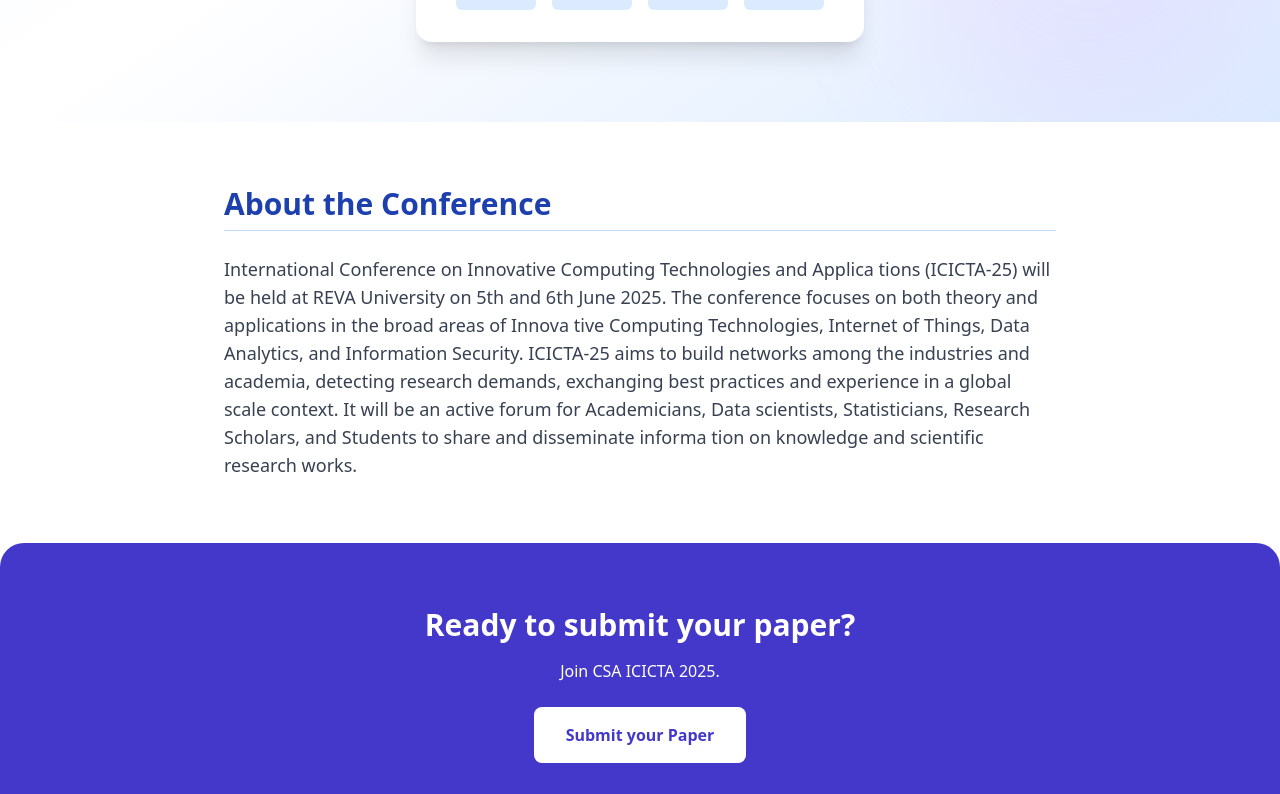
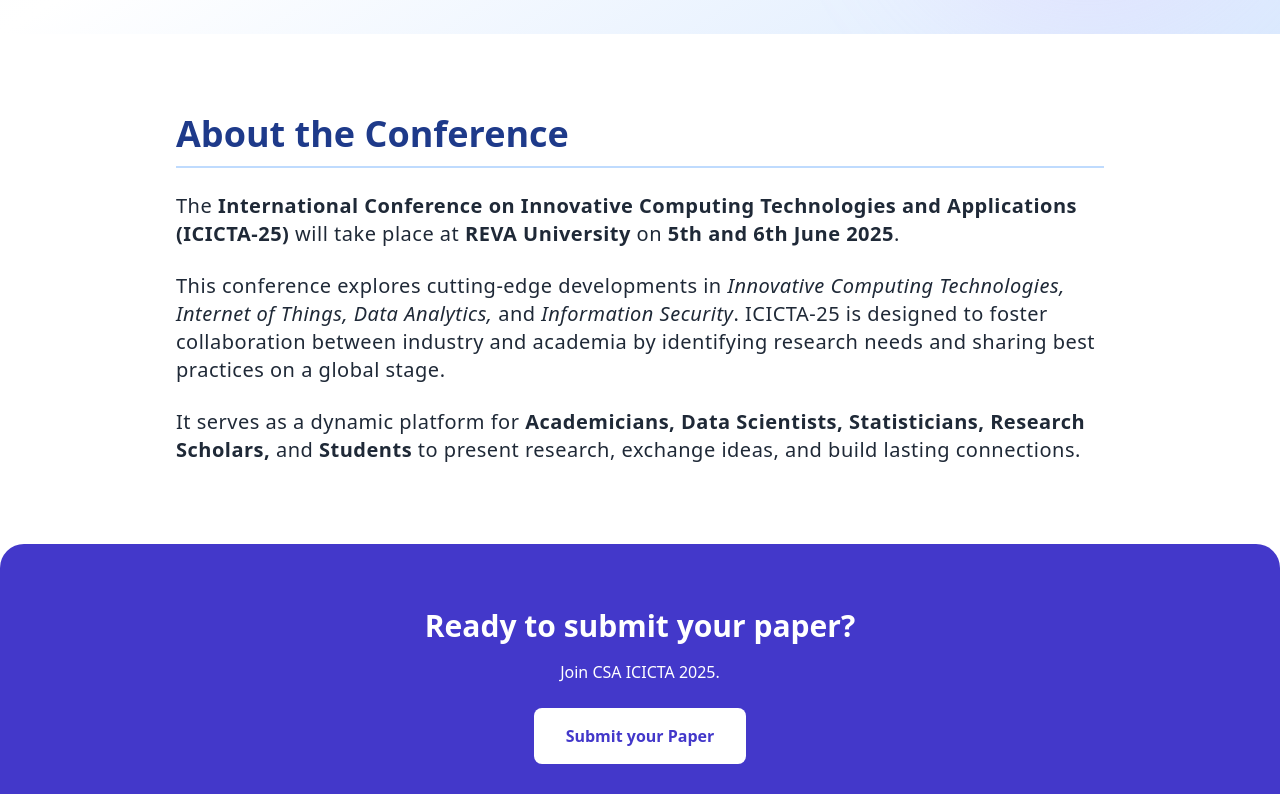
Before and after one commit to SatinderSinghSall/rava-csa-icicta--2025, a React (Vite) app: page / in a window 1280 px wide. Shown: the part 806-1600 px from the top of the page. Built offline with nearby package versions, Linux system fonts and the light colour scheme.

Commit message:
Made some changes, admin panel & registration is removed.

```diff
--- a/src/components/Navbar.jsx
+++ b/src/components/Navbar.jsx
@@ -41,12 +41,12 @@ const Navbar = () => {
           <Link to="/contact-us" className="hover:text-blue-600 transition">
             Contact Us
           </Link>
-          <Link
+          {/* <Link
             to="/admin/login"
             className="flex items-center bg-blue-600 text-white px-4 py-2 rounded-full hover:bg-blue-700 transition shadow-sm"
           >
             Admin Login
-          </Link>
+          </Link> */}
         </nav>
       </div>
 
--- a/src/components/Publication.jsx
+++ b/src/components/Publication.jsx
@@ -1,45 +1,76 @@
+import { Mail, FileText, BookOpenCheck } from "lucide-react";
+
 export default function Publication() {
   return (
-    <section className="bg-gradient-to-br from-white to-gray-50 p-10 rounded-3xl shadow-xl max-w-4xl mx-auto mt-16 border border-gray-200">
-      <div className="space-y-6">
-        <h2 className="text-4xl font-extrabold text-blue-900 border-b pb-4 border-blue-100">
-          📚 Publication Details
+    <section className="relative bg-white/70 backdrop-blur-md border border-gray-200 shadow-xl rounded-3xl max-w-4xl mx-auto mt-20 p-10">
+      <div className="space-y-10">
+        {/* Header */}
+        <div className="flex items-center gap-3 border-b border-blue-100 pb-5">
+          <div className="w-6 h-6 flex items-center justify-center text-blue-700 shrink-0">
+            <BookOpenCheck className="w-5 h-5" />
+          </div>
+          <h2 className="text-3xl font-bold text-blue-900 tracking-tight">
+            Publication Details
           </h2>
+        </div>
 
-        <p className="text-gray-800 leading-relaxed text-lg">
-          Conference papers must be submitted in{" "}
-          <span className="font-semibold">IEEE format</span> (Word document) and
-          should not exceed <span className="font-semibold">six pages</span>.
-          Each paper should include the name and email ID of the corresponding
-          author.
+        {/* Content Blocks */}
+        <div className="space-y-6 text-gray-700 text-lg leading-relaxed">
+          {/* Item 1 */}
+          <div className="flex items-start gap-3">
+            <div className="w-6 h-6 flex items-center justify-center text-blue-500 shrink-0">
+              <FileText className="w-5 h-5" />
+            </div>
+            <p>
+              Conference papers must be in <strong>IEEE format</strong> (Word
+              doc), and should not exceed <strong>six pages</strong>. Include
+              the corresponding author’s <strong>name and email ID</strong>.
             </p>
+          </div>
 
-        <p className="text-gray-800 leading-relaxed text-lg">
-          Mention the paper’s <span className="font-semibold">discipline</span>{" "}
-          in the subject line of your email. All submissions will undergo a{" "}
-          <span className="font-semibold">peer review</span>, and the
-          corresponding author will be informed of the outcome.
+          {/* Item 2 */}
+          <div className="flex items-start gap-3">
+            <div className="w-6 h-6 flex items-center justify-center text-blue-500 shrink-0">
+              <FileText className="w-5 h-5" />
+            </div>
+            <p>
+              Mention your paper’s <strong>discipline</strong> in the email
+              subject. All submissions will undergo a{" "}
+              <strong>peer review</strong> process, and authors will be informed
+              of the outcome.
             </p>
+          </div>
 
-        <div className="text-gray-800 leading-relaxed text-lg">
-          Submit your paper via email to:{" "}
+          {/* Item 3 */}
+          <div className="flex items-center gap-3">
+            <div className="w-6 h-6 flex items-center justify-center text-blue-500 shrink-0">
+              <Mail className="w-5 h-5" />
+            </div>
+            <p>
+              Submit via email:&nbsp;
               <a
                 href="mailto:icicta@reva.edu.in"
-            className="text-blue-600 font-medium hover:underline"
+                className="text-blue-600 font-semibold hover:underline transition"
               >
                 icicta@reva.edu.in
               </a>
+            </p>
           </div>
 
-        <p className="text-gray-800 leading-relaxed text-lg">
-          Accepted papers will be published in the conference proceedings with
-          an <span className="font-semibold">ISBN number</span>. Selected
-          extended versions will be considered for journals indexed in{" "}
-          <span className="font-semibold">Google Scholar</span>,{" "}
-          <span className="font-semibold">Scopus</span>, or{" "}
-          <span className="font-semibold">UGC-CARE</span> (subject to additional
-          publication charges).
+          {/* Item 4 */}
+          <div className="flex items-start gap-3">
+            <div className="w-6 h-6 flex items-center justify-center text-blue-500 shrink-0">
+              <FileText className="w-5 h-5" />
+            </div>
+            <p>
+              Accepted papers will be published with an{" "}
+              <strong>ISBN number</strong>. Selected extended versions may be
+              considered for journals indexed in
+              <strong> Google Scholar</strong>, <strong>Scopus</strong>, or
+              <strong> UGC-CARE</strong> (with possible additional charges).
             </p>
+          </div>
+        </div>
       </div>
     </section>
   );
--- a/src/pages/Home.jsx
+++ b/src/pages/Home.jsx
@@ -6,9 +6,20 @@ import Publication from "../components/Publication";
 import Patrons from "../components/Patrons";
 import Committee from "../components/Committee";
 import ContactDetails from "../components/ContactDetails";
-import { FilePlus } from "lucide-react";
+import { FilePlus, Loader2 } from "lucide-react";
+import { useState } from "react";
 
 const Home = () => {
+  const [isSubmitting, setIsSubmitting] = useState(false);
+
+  const handlePaperSubmit = () => {
+    setIsSubmitting(true);
+    setTimeout(() => {
+      setIsSubmitting(false);
+      window.location.href = "mailto:icicta@reva.edu.in";
+    }, 1500);
+  };
+
   return (
     <>
       <main className="overflow-x-hidden">
@@ -45,7 +56,7 @@ const Home = () => {
               June 5–6, 2025 • REVA University, Bengaluru
             </p>
 
-            <div className="mt-8">
+            {/* <div className="mt-8">
               <a
                 href="/register"
                 className="inline-flex items-center gap-2 px-8 py-3 bg-blue-700 text-white text-sm sm:text-base font-semibold rounded-full shadow-lg hover:bg-blue-800 transition-all duration-300 focus:outline-none focus:ring-4 focus:ring-blue-300"
@@ -53,7 +64,7 @@ const Home = () => {
                 <FilePlus className="w-5 h-5" />
                 <span>Register right Now!</span>
               </a>
-            </div>
+            </div> */}
 
             <div className="mt-12 max-w-md mx-auto bg-white rounded-2xl shadow-xl p-6 sm:p-8 transition-all hover:shadow-2xl">
               <h4 className="text-lg sm:text-xl font-semibold text-gray-900 mb-4">
@@ -67,24 +78,40 @@ const Home = () => {
         {/* About */}
         <section
           id="about"
-          className="max-w-4xl mx-auto py-16 px-4 sm:px-6 lg:px-8"
+          className="max-w-5xl mx-auto py-20 px-6 sm:px-10 lg:px-12"
         >
-          <h3 className="text-2xl sm:text-3xl font-semibold text-blue-800 mb-6 border-b pb-2 border-blue-200">
-            About the Conference
-          </h3>
-          <p className="text-base sm:text-lg text-gray-700 leading-relaxed">
-            International Conference on Innovative Computing Technologies and
-            Applica tions (ICICTA-25) will be held at REVA University on 5th and
-            6th June 2025. The conference focuses on both theory and
-            applications in the broad areas of Innova tive Computing
-            Technologies, Internet of Things, Data Analytics, and Information
-            Security. ICICTA-25 aims to build networks among the industries and
-            academia, detecting research demands, exchanging best practices and
-            experience in a global scale context. It will be an active forum for
-            Academicians, Data scientists, Statisticians, Research Scholars, and
-            Students to share and disseminate informa tion on knowledge and
-            scientific research works.
-          </p>
+          <div className="space-y-6">
+            <h2 className="text-3xl sm:text-4xl font-bold text-blue-900 border-b-2 border-blue-200 pb-3">
+              About the Conference
+            </h2>
+            <p className="text-lg sm:text-xl text-gray-800 leading-relaxed tracking-wide">
+              The{" "}
+              <strong>
+                International Conference on Innovative Computing Technologies
+                and Applications (ICICTA-25)
+              </strong>{" "}
+              will take place at <strong>REVA University</strong> on{" "}
+              <strong>5th and 6th June 2025</strong>.
+            </p>
+            <p className="text-lg sm:text-xl text-gray-800 leading-relaxed tracking-wide">
+              This conference explores cutting-edge developments in{" "}
+              <em>
+                Innovative Computing Technologies, Internet of Things, Data
+                Analytics,
+              </em>{" "}
+              and <em>Information Security</em>. ICICTA-25 is designed to foster
+              collaboration between industry and academia by identifying
+              research needs and sharing best practices on a global stage.
+            </p>
+            <p className="text-lg sm:text-xl text-gray-800 leading-relaxed tracking-wide">
+              It serves as a dynamic platform for{" "}
+              <strong>
+                Academicians, Data Scientists, Statisticians, Research Scholars,
+              </strong>{" "}
+              and <strong>Students</strong> to present research, exchange ideas,
+              and build lasting connections.
+            </p>
+          </div>
         </section>
       </main>
 
@@ -92,12 +119,20 @@ const Home = () => {
       <section className="bg-indigo-700 text-white text-center py-16 px-6 rounded-tl-3xl rounded-tr-3xl">
         <h2 className="text-3xl font-bold mb-4">Ready to submit your paper?</h2>
         <p className="mb-6 max-w-lg mx-auto">Join CSA ICICTA 2025.</p>
-        <a
-          href="/"
-          className="inline-block bg-white text-indigo-700 font-semibold px-8 py-4 rounded-lg hover:bg-gray-100 transition"
+        <button
+          onClick={handlePaperSubmit}
+          disabled={isSubmitting}
+          className="inline-flex items-center justify-center bg-white text-indigo-700 font-semibold px-8 py-4 rounded-lg hover:bg-gray-100 transition disabled:opacity-70 disabled:cursor-not-allowed"
         >
-          Submit your Paper
-        </a>
+          {isSubmitting ? (
+            <>
+              <Loader2 className="animate-spin w-5 h-5 mr-2" />
+              Sending...
+            </>
+          ) : (
+            "Submit your Paper"
+          )}
+        </button>
       </section>
 
       <CallForPapers />
```
Lines whose indentation alone changed are shown as unchanged.
